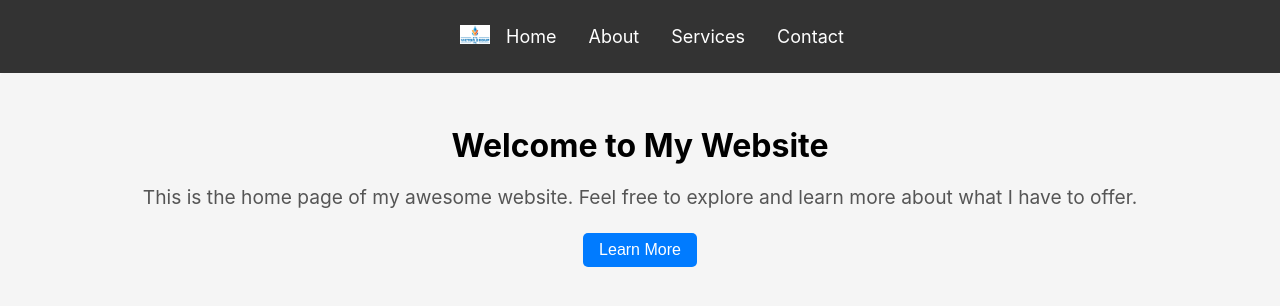
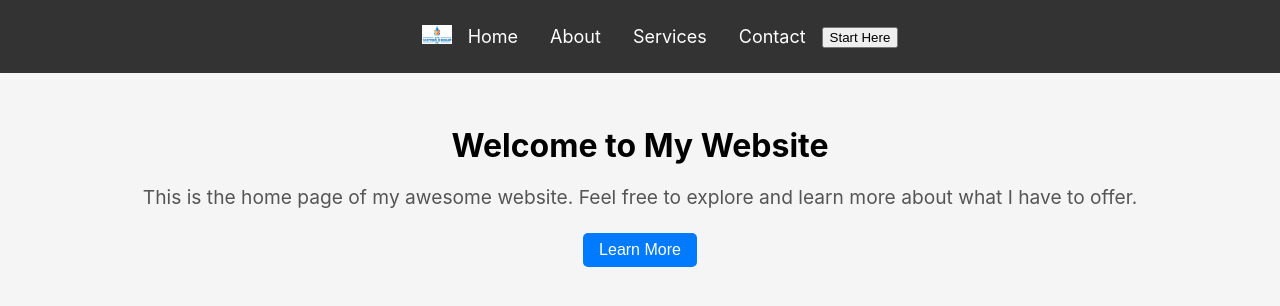
Before and after one commit to marcuszcoding/Victor-Website, a React (Create React App) app in the folder victorgroup/: page / in a window 1280 px wide. Shown: the top 306 px of the page. Built offline with nearby package versions, Linux system fonts and the light colour scheme.

Commit message:
add nav button

```diff
--- a/victorgroup/src/components/Navbar.jsx
+++ b/victorgroup/src/components/Navbar.jsx
@@ -16,6 +16,9 @@ function Navbar() {
           <li className="navItem"><a href="#Contact" className="navLink">Contact</a></li>
         </ul>
       </div>
+      <div className="start-here">
+        <button cta-button>Start Here</button>
+      </div>
     </nav>
   );
 }
```
